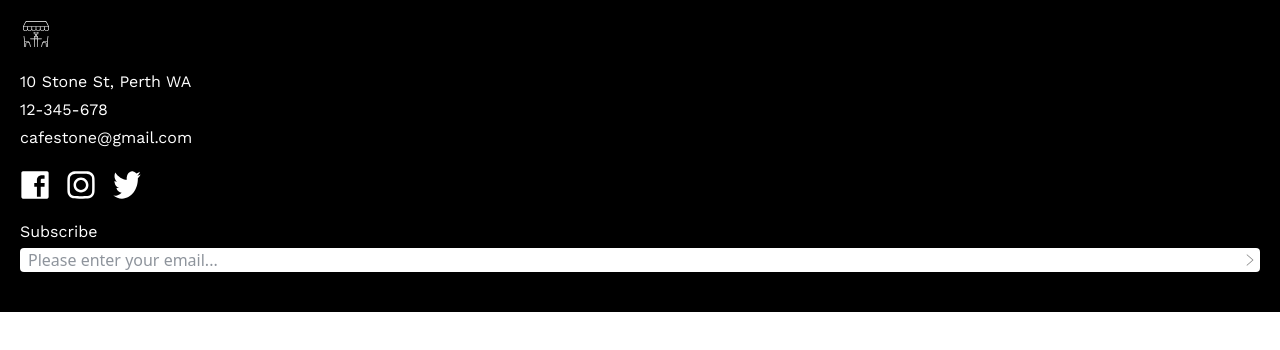
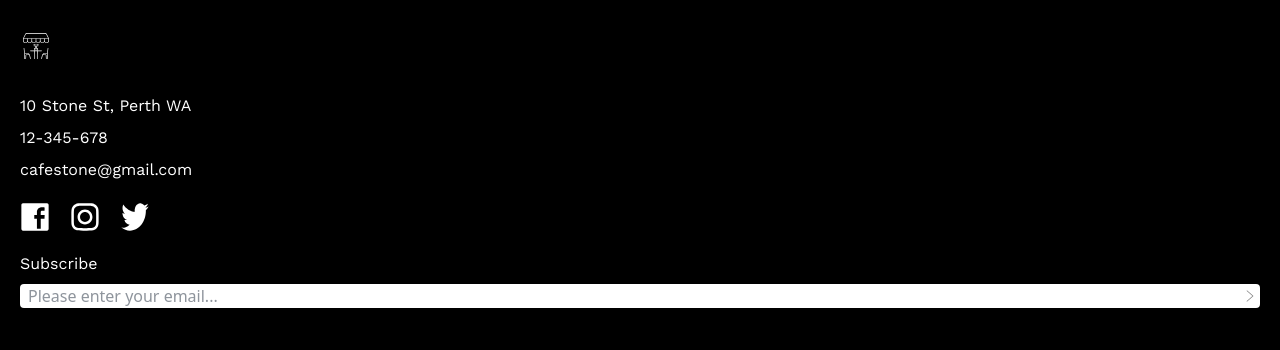
Before and after one commit to Ami0480/cafe-onepage, a React (Vite) app in the folder my-app/: page / in a window 1280 px wide. Shown: the part 2990-3340 px from the top of the page. Before the commit the page ends 3302 px from the top, so only its background shows below. Built offline with nearby package versions, Linux system fonts and the light colour scheme; a web font is replaced by a local one.

Commit message:
Added email errors

```diff
--- a/my-app/src/Footer.jsx
+++ b/my-app/src/Footer.jsx
@@ -1,3 +1,4 @@
+import React, { useState } from "react";
 import { Link } from "react-router-dom";
 import Logo from "./images/logo.svg";
 import Facebook from "./images/facebook.svg";
@@ -8,32 +9,63 @@ import SubmitArrow from "./images/arrow.svg";
 export default function Footer() {
   const scrollToTop = () => window.scrollTo({ top: 0, behavior: "smooth" });
 
+  const [emailValue, setEmailValue] = useState("");
+  const [email, setEmail] = useState(false);
+  const [error, setError] = useState("");
+
+  const validateEmail = (email) => {
+    const regex = /^[^\s@]+@[^\s@]+\.[^\s@]+$/;
+    return regex.test(email);
+  };
+
+  const handleSubmit = (e) => {
+    e.preventDefault();
+
+    if (!emailValue) {
+      setError("Please enter your email");
+      return;
+    }
+
+    if (!validateEmail(emailValue)) {
+      setError("Please enter a valid email address");
+      return;
+    }
+    setError("");
+    setEmail(true);
+  };
+
   return (
     <div className="container bg-black">
       <Link to="/">
-        <img src={Logo} alt="Logo" onClick={scrollToTop}></img>
+        <img src={Logo} alt="Logo" onClick={scrollToTop} className="mt-3"></img>
       </Link>
-      <div className="text-white flex flex-col text-left my-5">
+      <div className="text-white flex flex-col text-left my-8">
         <div>
           <ul>
-            <li className="mb-1">10 Stone St, Perth WA</li>
-            <li className="mb-1">12-345-678</li>
-            <li className="mb-1">cafestone@gmail.com</li>
+            <li className="mb-2">10 Stone St, Perth WA</li>
+            <li className="mb-2">12-345-678</li>
+            <li className="mb-2">cafestone@gmail.com</li>
           </ul>
-          <div className="flex gap-4 my-5">
-            <img src={Facebook} />
-            <img src={Instagram} />
-            <img src={X} />
+          <div className="flex gap-5 my-5">
+            <img src={Facebook} alt="Facebook" />
+            <img src={Instagram} alt="Instagram" />
+            <img src={X} alt="X" />
           </div>
         </div>
 
         <div>
-          <p className="mb-1">Subscribe</p>
-          <form className="relative">
+          <p className="mb-2">Subscribe</p>
+          {email ? (
+            <p className="mt-3">Thank you for subscribing!</p>
+          ) : (
+            <form className="relative" onSubmit={handleSubmit}>
               <input
                 type="email"
                 placeholder="Please enter your email..."
                 className="w-full bg-white text-gray-800 rounded-sm pl-2"
+                required
+                value={emailValue}
+                onChange={(e) => setEmailValue(e.target.value)}
               />
               <button type="submit">
                 <img
@@ -43,6 +75,8 @@ export default function Footer() {
                 />
               </button>
             </form>
+          )}
+          {error && <p className="text-red-500 font-light mt-2">{error}</p>}
         </div>
       </div>
     </div>
--- a/my-app/src/Home.jsx
+++ b/my-app/src/Home.jsx
@@ -40,7 +40,7 @@ export default function Home() {
           className="rounded-3xl mt-8 mb-8"
         ></img>
         <p>
-          Established in 1950, our café began as a humble corner spot inspired
+          Established in 1950, our cafe began as a humble corner spot inspired
           by the warmth and charm of traditional British cafés on Stone Street
           in Perth. At a time when European-style cafés were rare in our
           community, we introduced something new — a cozy place to enjoy freshly
```
Lines whose indentation alone changed are shown as unchanged.
